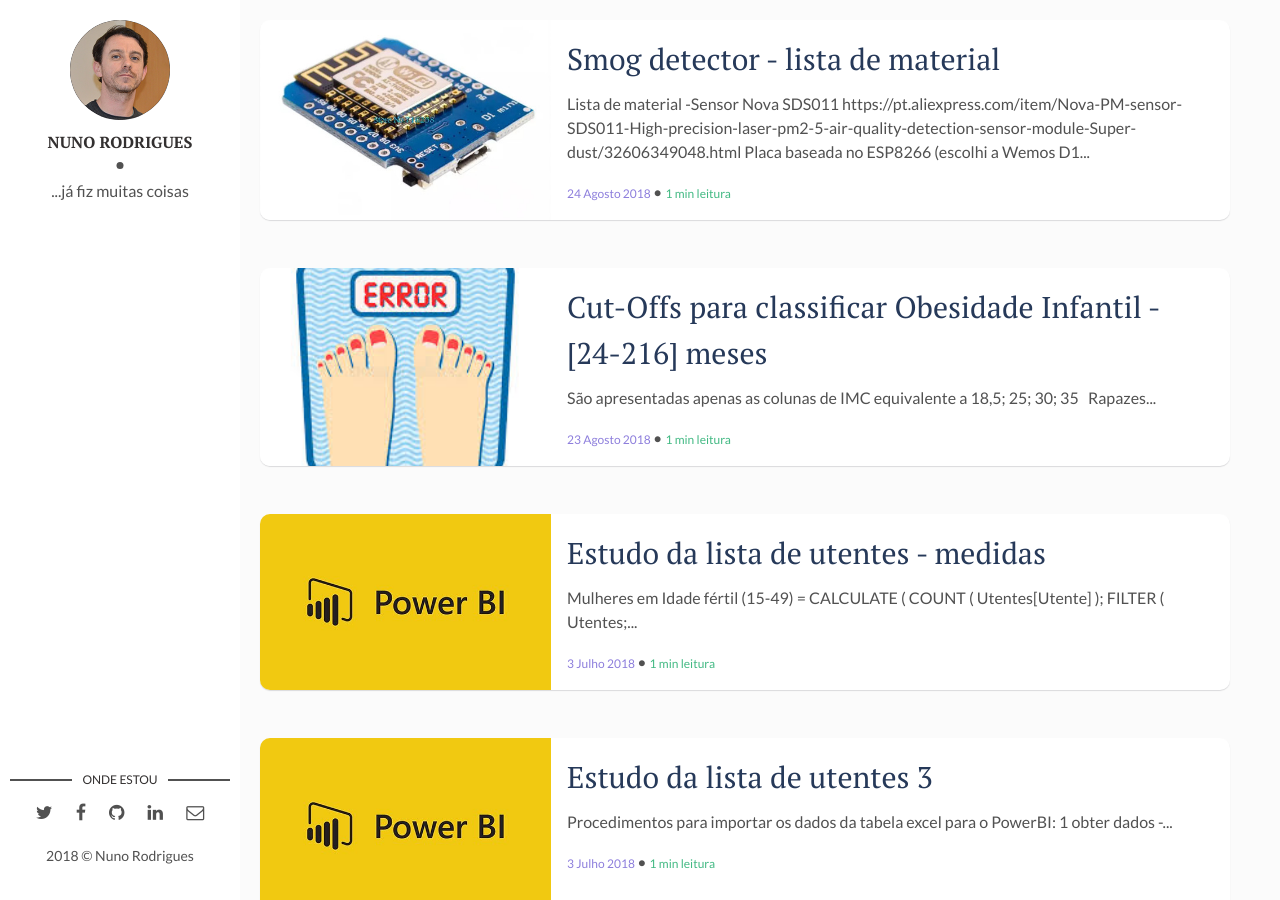
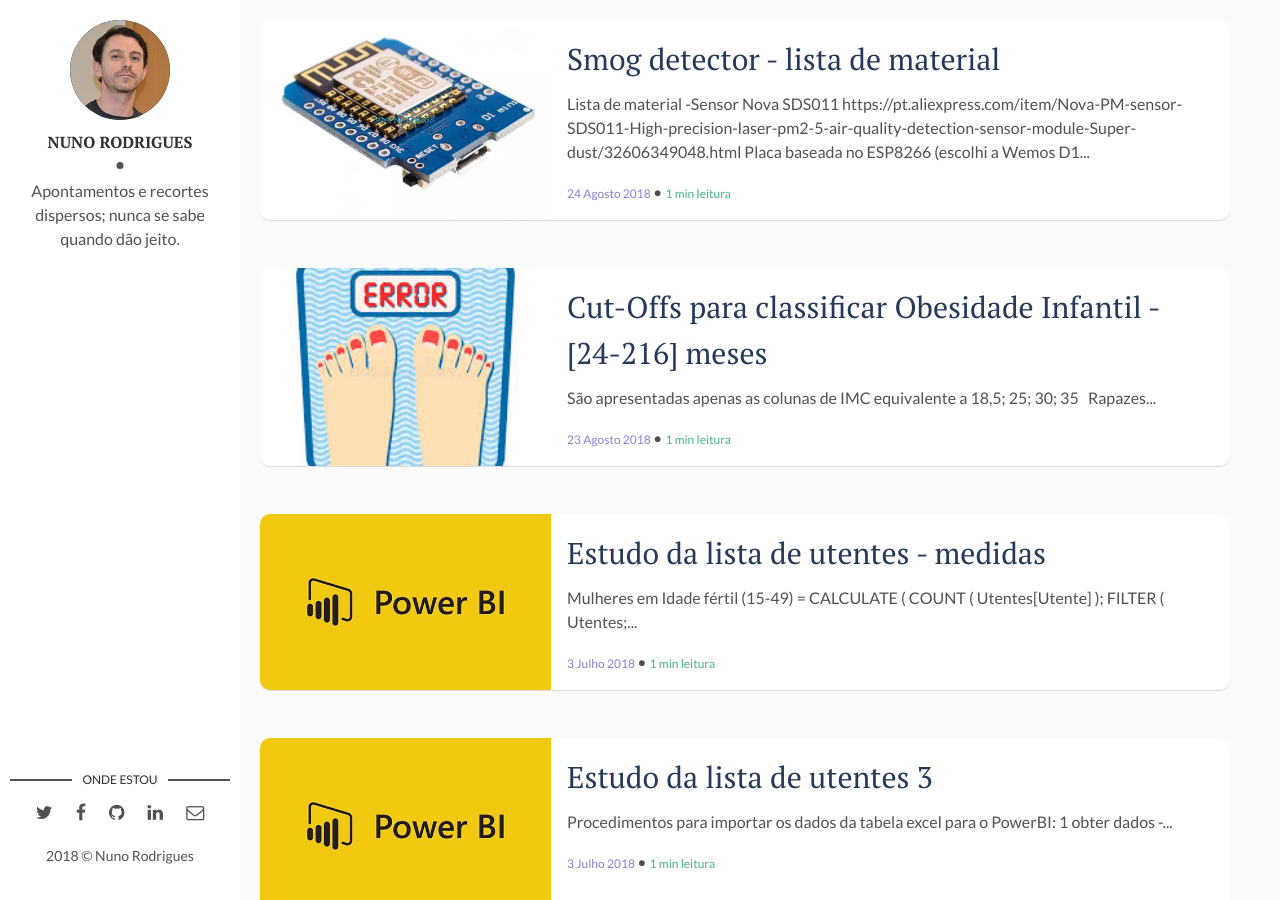
Before and after one commit to nunogand/teste_web, a Jekyll site: the page built from index.html, in a window 1280 px wide and 900 px high. Built offline with Jekyll 4.4.1, drawn with Linux system fonts in a browser that asks for light colours; the list of posts is cut into pages by our own code.

Commit message:
Update _config.yml

```diff
--- a/_config.yml
+++ b/_config.yml
@@ -9,7 +9,7 @@ url: "https://nunogand.com" # the base hostname & protocol for your site, e.g. h
 # Author Settings
 author: Nuno Rodrigues # add your name
 author-img: logo_main.png # add your photo
-about-author: ...já fiz muitas coisas
+about-author: Apontamentos e recortes dispersos; nunca se sabe quando dão jeito.
 social-twitter: nunogand
 # social-facebook: # add your Facebook handle
 social-github: nunogand # add your Github handle
```
